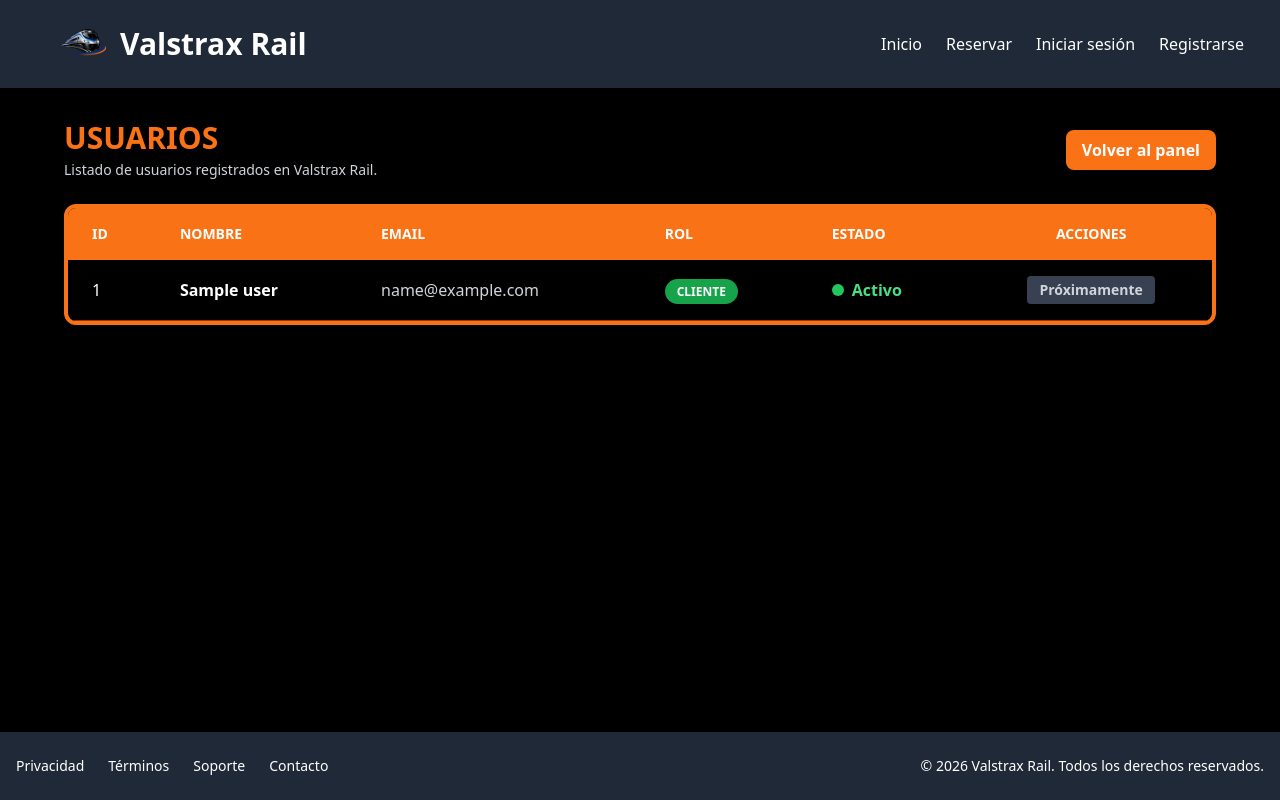
After one commit to Kujo02/TFG-Valstrax-Rail, a Flask app: template SRC/templates/admin/users.html in a window 1280 px wide. The commit adds this page. Run offline with Flask 3, Linux system fonts and the light colour scheme; the template is opened without the code that fills it: most values are stand-ins (such as "Sample title", 1, 10 or a date in 2020); some libraries are stand-ins or nearby versions.

Commit message:
He creado el diseño de la vista del panel de admin, he creado la ruta y el diseño de el datatables de users y he añadido estado_users a la base de datos para habilitarlos y deshabilitarlos en vez de eliminarlos, lo he añadiddo tambien en el modelo de users.

```diff
--- a/SRC/routes/auth.py
+++ b/SRC/routes/auth.py
@@ -55,6 +55,10 @@ def login():
 
         user = User.get_by_email(email)
 
+        if user and user.estado == "deshabilitado":
+            flash('Tu cuenta está deshabilitada. Contacta con un administrador.', 'danger')
+            return render_template('login.html', form=form)
+
         if user and check_password_hash(user.password, password):
             login_user(user)
             flash('Has iniciado sesión correctamente.', 'success')
--- /dev/null
+++ b/SRC/templates/admin/users.html
@@ -0,0 +1,109 @@
+{% extends 'layout.html' %}
+
+
+{% block title %}Usuarios{% endblock %}
+
+{% block content %}
+
+<section class="bg-black flex-1 px-8 py-8 text-white">
+
+    <div class="max-w-6xl mx-auto">
+
+        <!-- Cabecera -->
+        <div class="flex items-center justify-between mb-6">
+            <div>
+                <h1 class="text-3xl font-extrabold text-orange-500 uppercase">
+                    Usuarios
+                </h1>
+                <p class="text-gray-300 text-sm mt-1">
+                    Listado de usuarios registrados en Valstrax Rail.
+                </p>
+            </div>
+
+            <a href="{{ url_for('admin.dashboard') }}"
+               class="bg-orange-500 hover:bg-orange-600 text-white font-bold px-4 py-2 rounded-lg transition">
+                Volver al panel
+            </a>
+        </div>
+
+        <!-- Tabla -->
+        <div class="bg-black border-4 border-orange-500 rounded-xl overflow-hidden shadow-2xl">
+
+            <table class="w-full text-left">
+                <thead class="bg-orange-500 text-white uppercase text-sm">
+                    <tr>
+                        <th class="px-6 py-4">ID</th>
+                        <th class="px-6 py-4">Nombre</th>
+                        <th class="px-6 py-4">Email</th>
+                        <th class="px-6 py-4">Rol</th>
+                        <th class="px-6 py-4">Estado</th>
+                        <th class="px-6 py-4 text-center">Acciones</th>
+                    </tr>
+                </thead>
+
+                <tbody>
+                    {% for user in users %}
+                        <tr class="border-b border-orange-800 hover:bg-gray-900 transition">
+                            <td class="px-6 py-4">
+                                {{ user.id }}
+                            </td>
+
+                            <td class="px-6 py-4 font-semibold">
+                                {{ user.name }}
+                            </td>
+
+                            <td class="px-6 py-4 text-gray-300">
+                                {{ user.email }}
+                            </td>
+
+                            <td class="px-6 py-4">
+                                {% if user.role == "admin" %}
+                                    <span class="bg-red-600 text-white px-3 py-1 rounded-full text-xs font-bold uppercase">
+                                        Admin
+                                    </span>
+                                {% else %}
+                                    <span class="bg-green-600 text-white px-3 py-1 rounded-full text-xs font-bold uppercase">
+                                        Cliente
+                                    </span>
+                                {% endif %}
+                            </td>
+
+                            <td class="px-6 py-4">
+                                {% if user.estado == "activo" %}
+                                    <div class="flex items-center gap-2">
+                                        <span class="w-3 h-3 bg-green-500 rounded-full"></span>
+                                        <span class="text-green-400 font-semibold">Activo</span>
+                                    </div>
+                                {% else %}
+                                    <div class="flex items-center gap-2">
+                                        <span class="w-3 h-3 bg-red-500 rounded-full"></span>
+                                        <span class="text-red-400 font-semibold">Deshabilitado</span>
+                                    </div>
+                                {% endif %}
+                            </td>
+
+                            <td class="px-6 py-4 text-center">
+                                <button
+                                    class="bg-gray-700 text-gray-300 px-3 py-1 rounded text-sm font-semibold cursor-not-allowed"
+                                    disabled>
+                                    Próximamente
+                                </button>
+                            </td>
+                        </tr>
+                    {% else %}
+                        <tr>
+                            <td colspan="6" class="px-6 py-6 text-center text-gray-400">
+                                No hay usuarios registrados.
+                            </td>
+                        </tr>
+                    {% endfor %}
+                </tbody>
+            </table>
+
+        </div>
+
+    </div>
+
+</section>
+
+{% endblock %}
--- a/SRC/templates/layout.html
+++ b/SRC/templates/layout.html
@@ -3,10 +3,11 @@
 <head>
     <meta charset="UTF-8">
     <title>{% block title %}Mi App{% endblock %}</title>
-    <link href="https://cdn.jsdelivr.net/npm/tailwindcss@2.2.19/dist/tailwind.min.css" rel="stylesheet">
 
+    <script src="https://cdn.tailwindcss.com"></script>
     <!-- Tipografias -->
     <link href="https://fonts.googleapis.com/css2?family=Nunito:wght@300;400;600;700;800&display=swap" rel="stylesheet">
+
 </head>
 <body class="flex flex-col min-h-screen">
 
@@ -66,7 +67,7 @@
     {% endif %}
     {% endwith %}
 
-    <div class="flex-1">
+    <div class="flex-1 flex flex-col">
     {% block content %}
 
 
```
Also changed, not shown: SRC/models/user.py (+35 -5 lines), SRC/routes/admin.py (+10 -1 lines), SRC/templates/admin/dashboard.html (+85 -3 lines).
